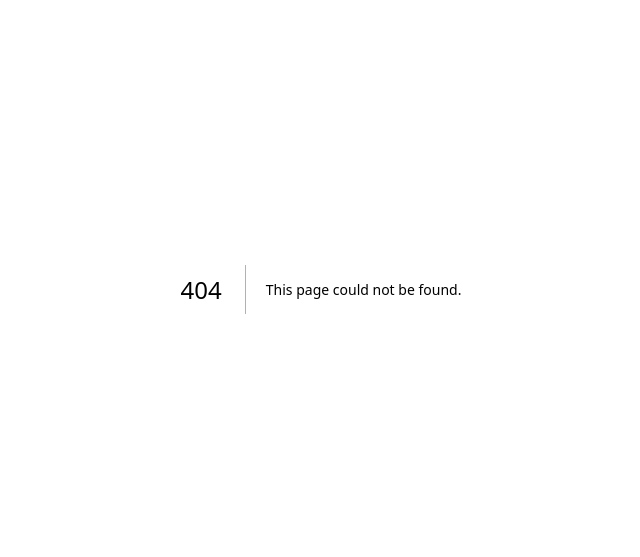
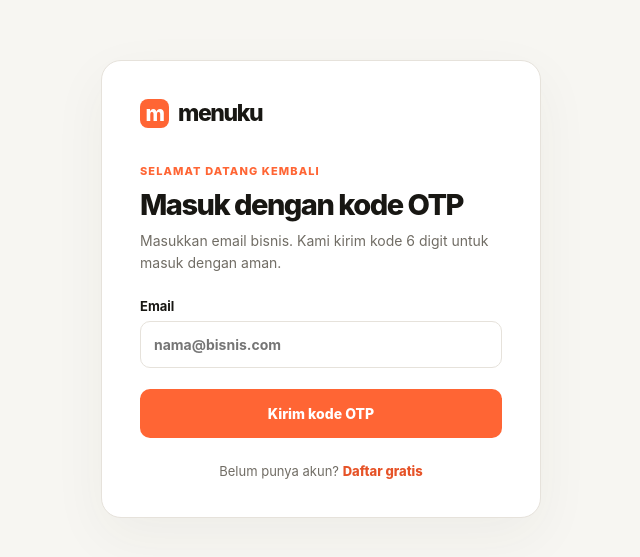
Before and after one commit to SammdoDev/menuku, a Next.js app: page /login in a window 1280 px wide. Before the commit this address had no page. Shown: the part 111-668 px from the top of the page, without its empty margins (319-959 px from the left). Built offline with nearby package versions, Linux system fonts and the light colour scheme.

Commit message:
Add src\app\(auth)\login\page.tsx

```diff
--- /dev/null
+++ b/src/app/(auth)/login/page.tsx
@@ -0,0 +1,9 @@
+import Link from "next/link";
+import { requestOtpAction } from "../actions";
+import styles from "../auth.module.css";
+
+type Props = { searchParams: Promise<{ error?: string; message?: string }> };
+export default async function LoginPage({ searchParams }: Props) {
+  const { error, message } = await searchParams;
+  return <main className={styles.page}><section className={styles.card}><div className={styles.brand}><span>m</span> menuku</div><p className={styles.eyebrow}>Selamat datang kembali</p><h1>Masuk dengan kode OTP</h1><p className={styles.intro}>Masukkan email bisnis. Kami kirim kode 6 digit untuk masuk dengan aman.</p>{error && <p className={`${styles.notice} ${styles.error}`}>{error}</p>}{message && <p className={`${styles.notice} ${styles.success}`}>{message}</p>}<form className={styles.form} action={requestOtpAction}><input type="hidden" name="mode" value="login"/><label className={styles.field}>Email<input name="email" type="email" autoComplete="email" placeholder="nama@bisnis.com" required/></label><button className={styles.submit} type="submit">Kirim kode OTP</button></form><p className={styles.bottom}>Belum punya akun? <Link href="/register">Daftar gratis</Link></p></section></main>;
+}
```
